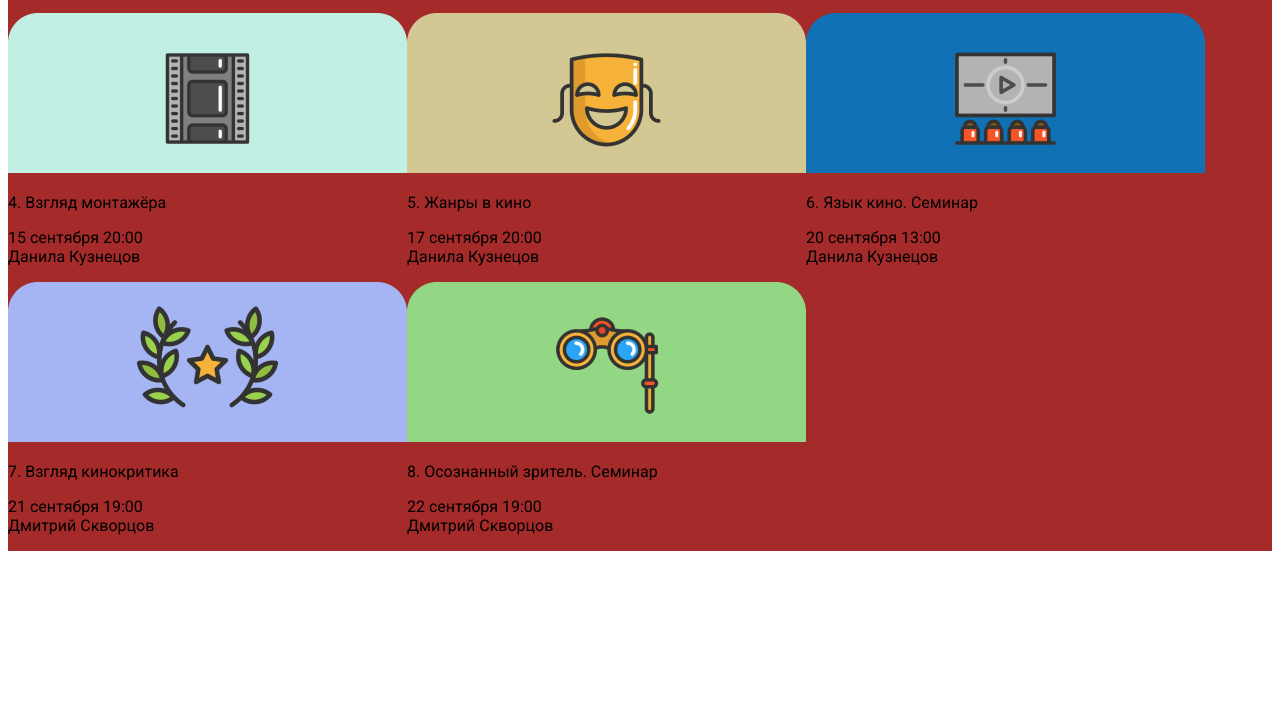
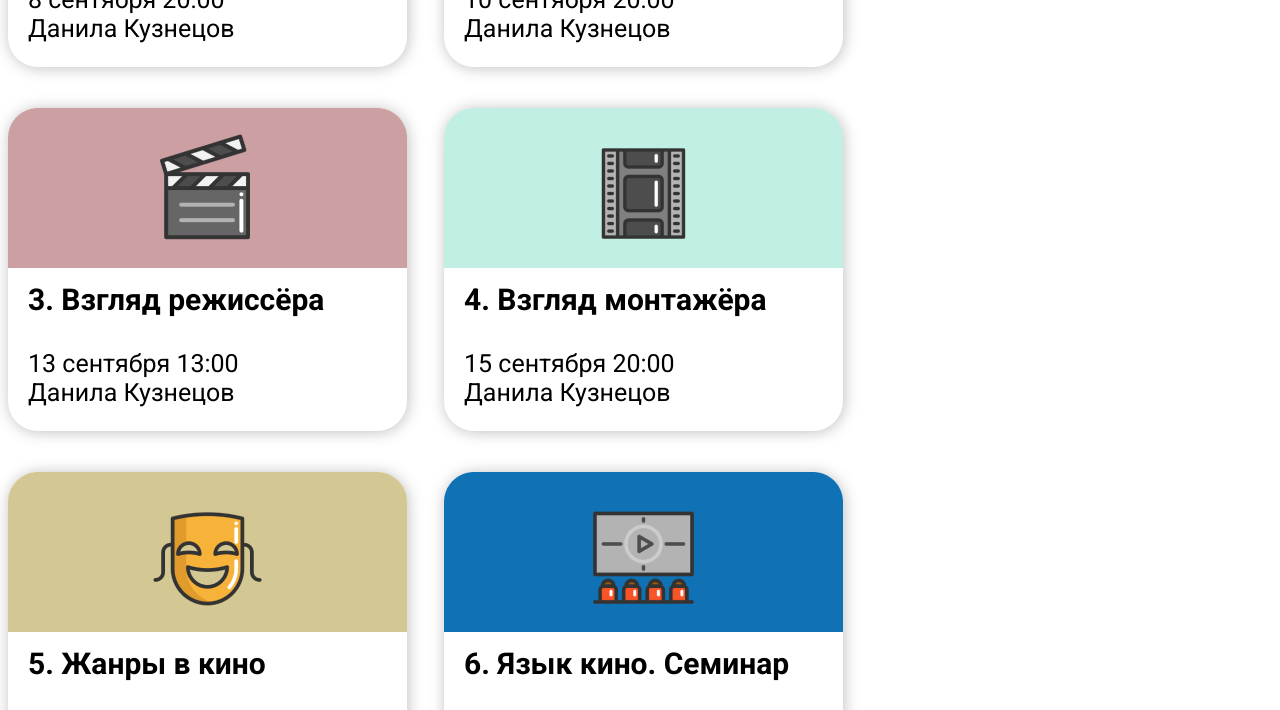
Before and after one commit to vusyy/model1-final, a plain HTML site: page index.html in a window 1280 px wide. Shown: the part 470-1180 px from the top of the page. Before the commit the page ends 1029 px from the top, so only its background shows below. Drawn offline with Linux system fonts and the light colour scheme.

Commit message:
desktop version modified

```diff
--- a/index.html
+++ b/index.html
@@ -125,7 +125,7 @@
                 </div>
 
                 <div class="card-text">
-                    <p class="text-title">8. Осознанный зритель. Семинар</p>
+                    <p class="text-title">8. Осознанный зритель.<br>Семинар</p>
                     <p class="text-description">
                         22 сентября 19:00<br>
                         Дмитрий Скворцов
--- a/style.css
+++ b/style.css
@@ -18,5 +18,28 @@ h2 {
 .programs {
     display: flex;
     flex-wrap: wrap;
-    background-color: brown;
 }
+
+.card {
+    margin: 0 37px 41px 0;
+    border-radius: 30px;
+    box-shadow: 1px 1px 15px 0px rgba(0, 0, 0, 0.25);
+}
+
+.card-text {
+    padding: 10px 14px 24px 20px;
+}
+
+.card-text .text-title {
+    margin: 0 0 32px;
+    padding: 0;
+    font-size: 30px;
+    font-weight: 700;
+}
+
+.card-text .text-description {
+    margin: 0;
+    padding: 0;
+    font-size: 25px;
+    font-weight: 400;
+}
```
